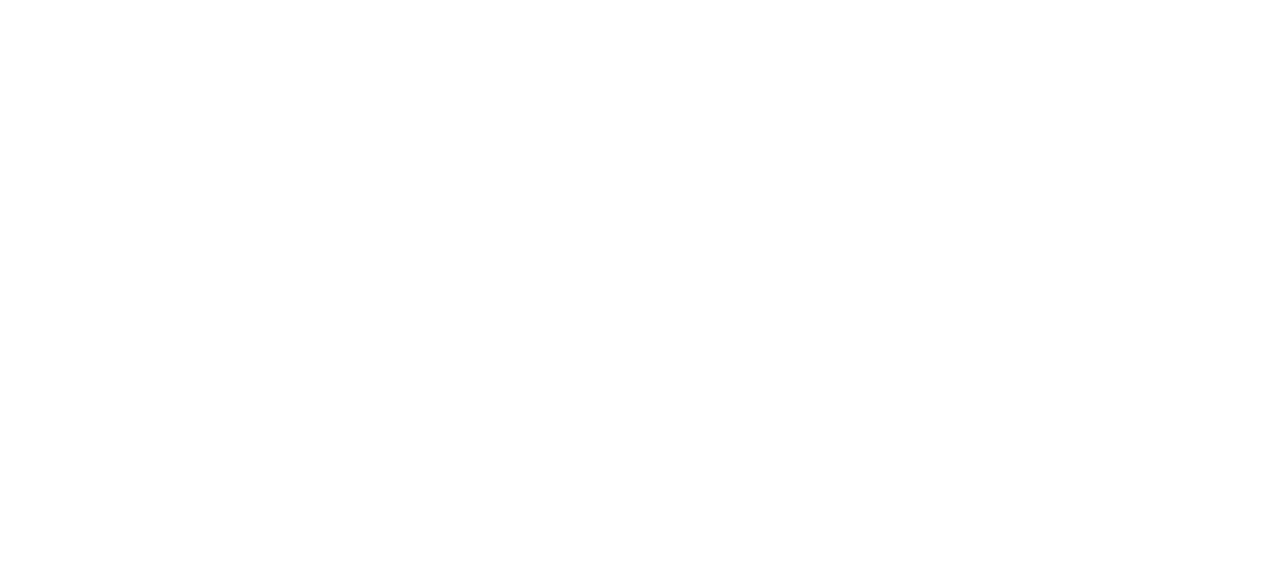
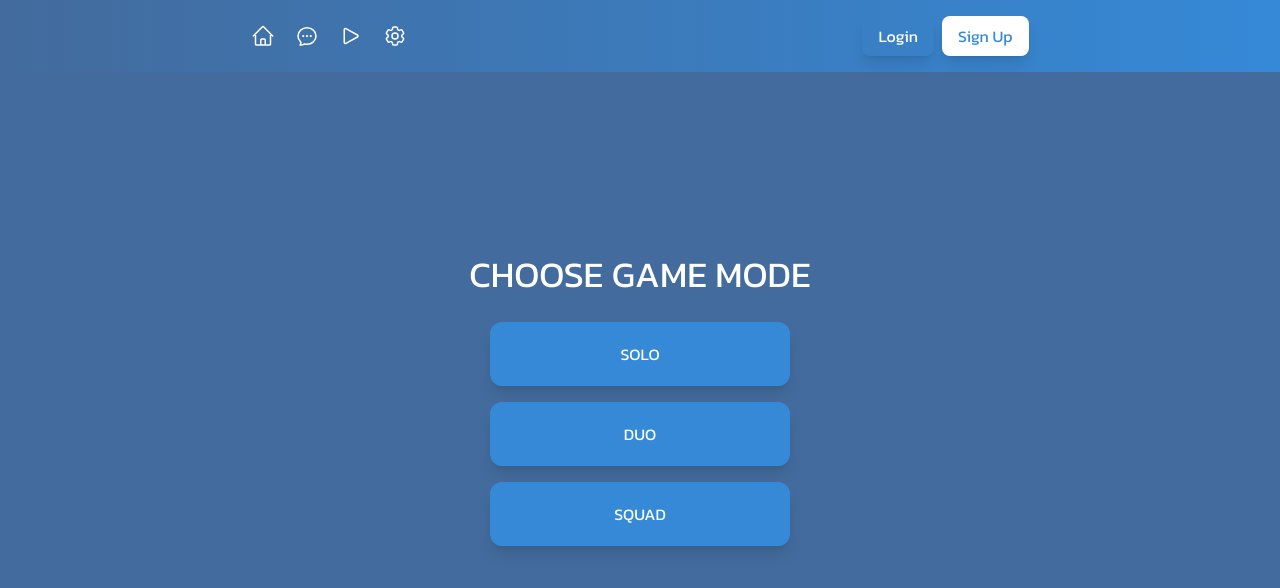
Before and after one commit to ftpreavis/frontend, a Vue app: page /gamemode in a window 1280 px wide. Before the commit this address had no page. Shown: the top 588 px of the page. Built offline with nearby package versions, Linux system fonts and the light colour scheme.

Commit message:
Add header and choose gameode screen

```diff
--- a/package.json
+++ b/package.json
@@ -13,6 +13,7 @@
     "format": "prettier --write src/"
   },
   "dependencies": {
+    "@heroicons/vue": "^2.2.0",
     "vue": "^3.5.13",
     "vue-router": "^4.5.0"
   },
--- /dev/null
+++ b/src/components/BigButton.vue
@@ -0,0 +1,17 @@
+<script lang="ts" setup>
+
+import { useRouter } from "vue-router";
+
+const router = useRouter()
+
+function runGame() {
+	router.push({name: 'Game'})
+}
+
+</script>
+
+<template>
+	<button class="bg-[#3589D7] font-[Kanit] text-white p-[20px] rounded-xl shadow-lg" @click="runGame">
+		<slot />
+	</button>
+</template>
--- a/src/components/Header.vue
+++ b/src/components/Header.vue
@@ -1,5 +1,77 @@
+<!-- src/components/GameHeader.vue -->
+<script lang="ts" setup>
+import { ref } from 'vue'
+import {
+	HomeIcon,
+	ChatBubbleOvalLeftEllipsisIcon,
+	PlayIcon,
+	Cog6ToothIcon
+
+} from '@heroicons/vue/24/outline'
+import { useRouter } from 'vue-router'
+
+const router = useRouter()
+const isLoggedIn = ref(false)
+
+const go = (path: string) => {
+	router.push(path)
+}
+</script>
+
 <template>
-	<header class="bg-blue-500 text-white p-4">
-		<h1>Test</h1>
+	<header
+		class="bg-gradient-to-r from-[#436B9D] to-[#3589D7] px-6 py-4 fixed w-full"
+	>
+		<div class="flex justify-around">
+			<nav class="flex space-x-5">
+				<button
+					@click="go('/')"
+					class="text-white hover:text-gray-200"
+					aria-label="Home"
+				>
+					<HomeIcon class="h-6 w-6" />
+				</button>
+				<button
+					@click="go('/chat')"
+					class="text-white hover:text-gray-200"
+					aria-label="Chat"
+				>
+					<ChatBubbleOvalLeftEllipsisIcon class="h-6 w-6" />
+				</button>
+				<button
+					@click="go('/game')"
+					class="text-white hover:text-gray-200"
+					aria-label="Play"
+				>
+					<PlayIcon class="h-6 w-6" />
+				</button>
+				<button
+					@click="go('/setting')"
+					class="text-white hover:text-gray-200"
+					aria-label="Play"
+				>
+					<Cog6ToothIcon class="h-6 w-6" />
+				</button>
+			</nav>
+			<div class="flex items-center space-x-2">
+				<template v-if="!isLoggedIn">
+					<button
+						@click="go('/login')"
+						class="
+						text-white font-[Kanit] px-4 py-2 rounded-lg shadow-lg"
+					>
+						Login
+					</button>
+					<button
+						@click="go('/signup')"
+						class="text-[#3589D7] bg-white font-[Kanit] px-4 py-2 rounded-lg shadow-lg"
+					>
+						Sign Up
+					</button>
+				</template>
+				<template v-else>
+				</template>
+			</div>
+		</div>
 	</header>
 </template>
--- a/src/router/index.ts
+++ b/src/router/index.ts
@@ -1,9 +1,11 @@
 import { createRouter, createWebHistory } from 'vue-router'
 import Home from '@/views/Home.vue'
 import Game from '@/views/Game.vue'
+import ChooseGameMode from '@/views/ChooseGameMode.vue'
 
 const routes = [
 	{ path: '/', name: 'Home', component: Home },
+	{ path: '/gamemode', name: 'Gamemode', component: ChooseGameMode },
 	{ path: '/game', name: 'Game', component: Game }
 ]
 
--- /dev/null
+++ b/src/views/ChooseGameMode.vue
@@ -0,0 +1,16 @@
+<script lang="ts" setup>
+import BigButton from '@/components/BigButton.vue'
+import Header from '@/components/Header.vue'
+</script>
+
+<template>
+	<Header class="z-10"></Header>
+	<div class="relative bg-[#436B9D] h-screen flex flex-col items-center justify-center space-y-7">
+		<h1 class="font-[Kanit] text-white text-center text-4xl">CHOOSE GAME MODE</h1>
+		<div class="flex flex-col w-[300px] space-y-4">
+			<BigButton>SOLO</BigButton>
+			<BigButton>DUO</BigButton>
+			<BigButton>SQUAD</BigButton>
+		</div>
+	</div>
+</template>
--- a/src/views/Game.vue
+++ b/src/views/Game.vue
@@ -31,22 +31,22 @@
 </script>
 
 <template>
-<!--	<Header></Header>-->
+	<Header></Header>
 	<div class="bg-[#436B9D] flex flex-col h-screen justify-center space-y-5">
-		<h1 class="text-9xl font-[Kanit] text-center font-bold text-white ">PONG</h1>
+		<h1 class="text-8xl lg:text-9xl font-[Kanit] text-center font-bold text-white ">| P0NG .</h1>
 		<div
-			class="bg-[#436B9D] relative h-[500px] w-[800px] border-4 overflow-hidden mx-auto"
+			class="bg-[#436B9D] relative h-[500px] w-[650px] lg:w-[800px] border-4 overflow-hidden mx-auto"
 			tabindex="0"
 			@keydown="onKeyDown"
 		>
-			<div class="absolute top-4 left-10 right-10 flex items-center justify-between text-white font-bold text-5xl font-[Kanit]">
+			<div class="absolute top-4 left-10 right-10 flex items-center justify-between text-white font-bold text-4xl lg:text-5xl font-[Kanit]">
 				<span>0</span>
 				<span>2</span>
 			</div>
 			<div class="absolute h-full border-l-2 border-white border-dashed left-1/2 transform -translate-x-1/2"></div>
 			<div class="absolute left-4 w-4 h-32 bg-white" :style="{ top: `${leftY}px` }"></div>
 			<div class="absolute right-4 w-4 h-32 bg-white" :style="{ top: `${rightY}px` }"></div>
-			<div class="absolute w-4 h-4 bg-white top-[250px] left-[200px]"></div>
+			<div class="absolute w-4 h-4 bg-white rounded-xl top-[250px] left-[200px]"></div>
 		</div>
 	</div>
 </template>
--- a/src/views/Home.vue
+++ b/src/views/Home.vue
@@ -6,25 +6,25 @@
 
 const router = useRouter()
 
-function startGame() {
-	router.push({name: 'Game'})
+function chooseGameMode() {
+	router.push({name: 'Gamemode'})
 }
 </script>
 <template>
 	<div class="bg-[#436B9D] flex flex-col min-h-screen">
 		<Header></Header>
 		<div class="flex-grow flex justify-center items-center">
-			<div class="text-center mr-10">
-				<h1 class="text-8xl text-white font-extrabold font-[Kanit]">PONG</h1>
-				<p class="text-white font-[Kanit] mb-4">Lorem ipsum</p>
+			<div class="text-center space-y-4">
+				<h1 class="text-8xl text-white font-extrabold font-[Kanit]">| PONG .</h1>
+				<p class="text-white font-[Kanit] w-[300px] mx-auto text-lg">The game you’ve always dreamed of and undoubtedly Game of the Year.</p>
 				<button
-					@click="startGame"
-					class="font-[Kanit] text-white bg-gradient-to-r from-cyan-500 to-blue-500 hover:bg-gradient-to-bl focus:ring-4 focus:outline-none focus:ring-cyan-300 dark:focus:ring-cyan-800 font-medium rounded-lg text-sm px-5 py-2.5 text-center me-2 mb-2"
+					@click="chooseGameMode"
+					class="font-[Kanit] text-lg text-white bg-gradient-to-r from-cyan-500 to-blue-500 hover:bg-gradient-to-bl focus:ring-4 focus:outline-none focus:ring-cyan-300 dark:focus:ring-cyan-800 font-medium rounded-lg text-sm px-20 py-4 text-center me-2 mb-2"
 				>
 					PLAY
 				</button>
 			</div>
-			<PongLogo></PongLogo>
+<!--			<PongLogo></PongLogo>-->
 		</div>
 	</div>
 </template>
```
Also changed, not shown: src/assets/bg-fluid.png (added), 1 other file (tests, documents, lock files or other folders).
